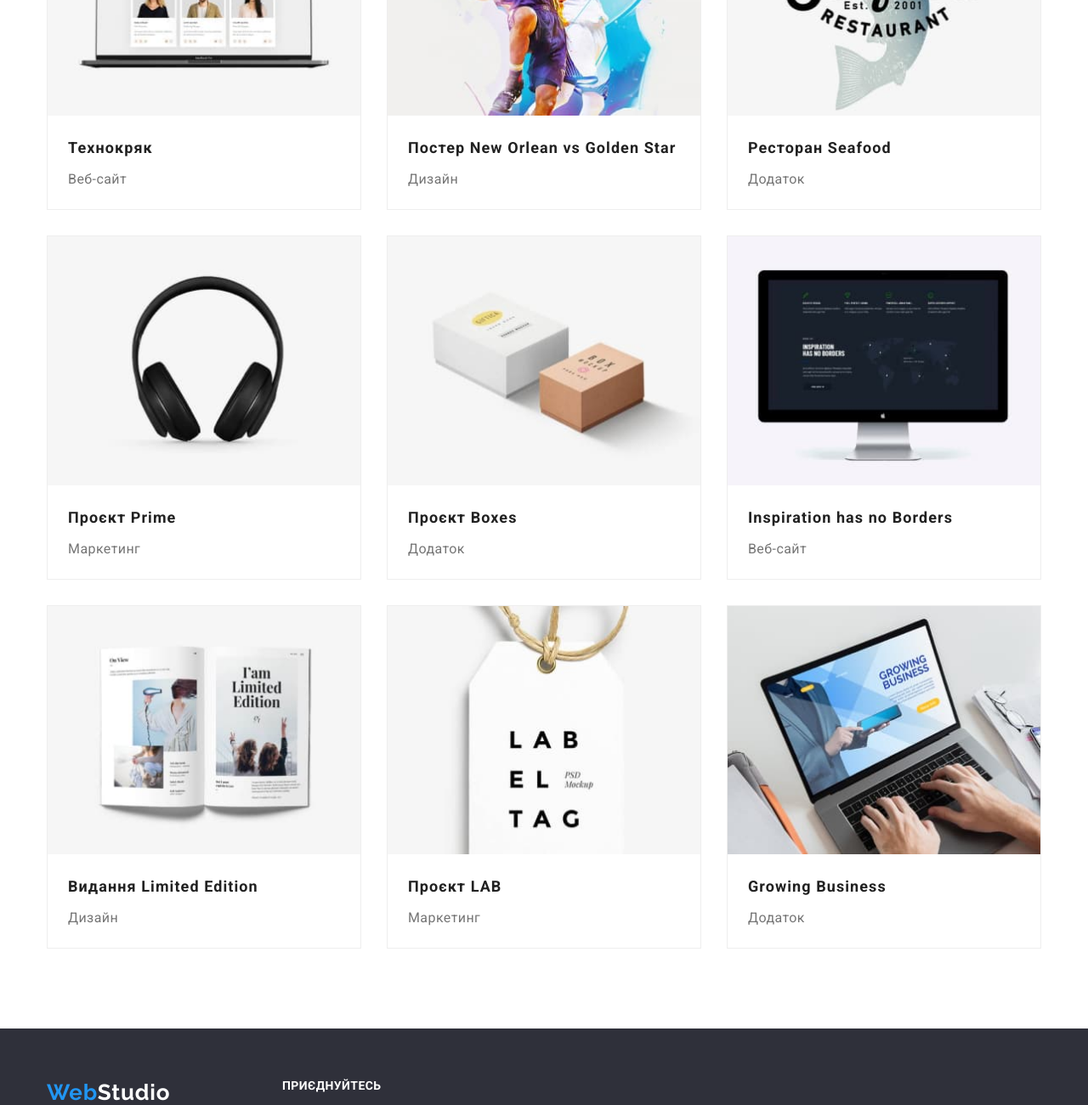
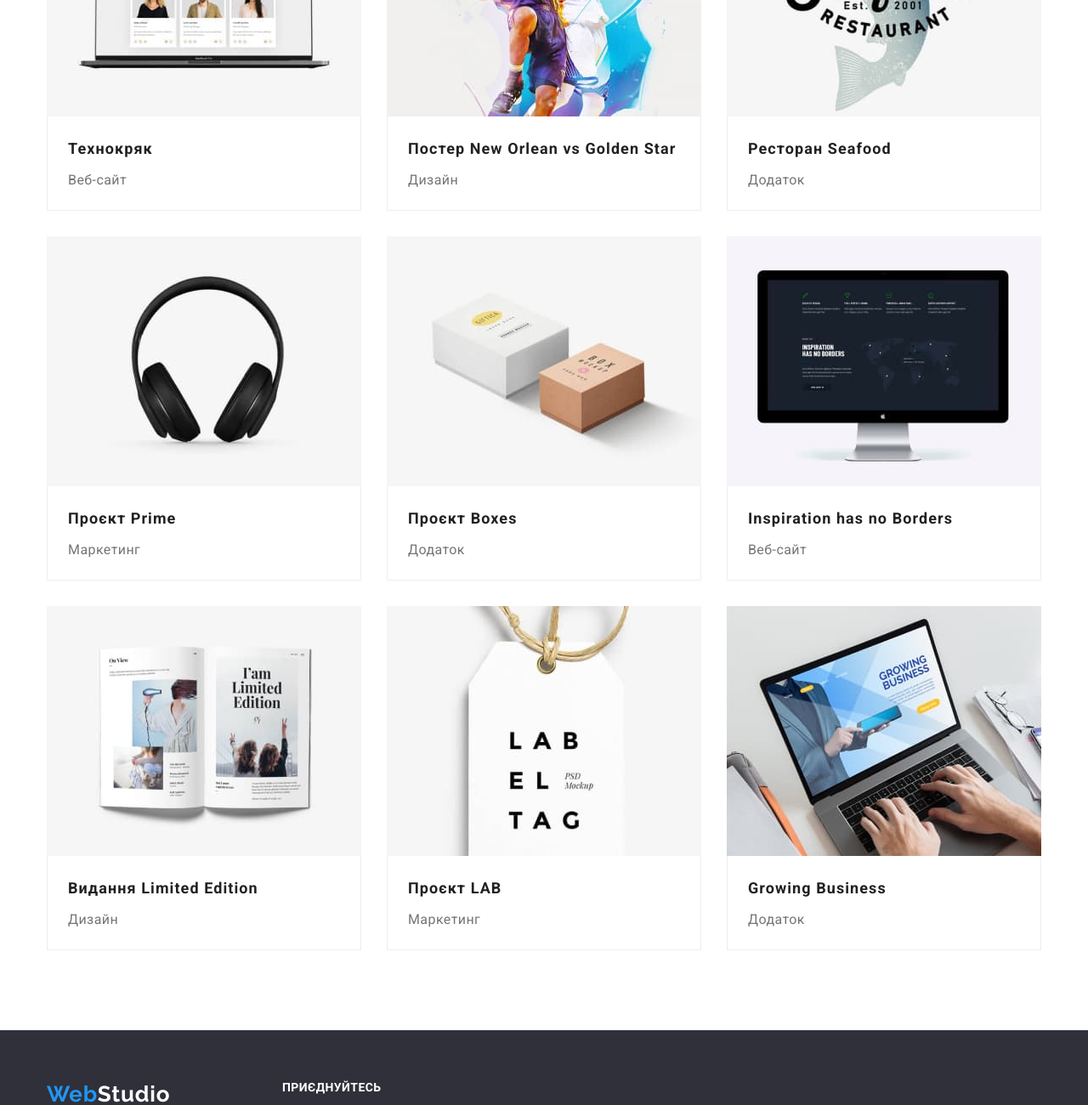
Before and after one commit to Mazurok-M/goit-markup-hw-04, a plain HTML site: page portfolio.html in a window 1280 px wide. Shown: the part 420-1720 px from the top of the page at 85% size. Drawn offline with nearby package versions, Linux system fonts and the light colour scheme.

Commit message:
Виправляє декоративні фекти

```diff
--- a/css/styles.css
+++ b/css/styles.css
@@ -165,7 +165,6 @@ address {
     margin-left: auto;
     margin-right: auto;
 
-
     text-align: center;
 
     background-color: var(--base-color);
@@ -173,8 +172,6 @@ address {
         url(../images/hero.jpg);
     background-repeat: no-repeat;
     background-position:center;
-
-
 }
 
 .title-hero {
@@ -231,7 +228,9 @@ address {
 }
 
 .features-icon-container {
-    padding: 25px 100px;
+    display: flex;
+    justify-content: center;
+    align-items: center;
     margin-bottom: 30px;
     width: 270px;
     height: 120px;
@@ -318,8 +317,6 @@ address {
     display: flex;
     justify-content: center;
     gap: 10px;
-
-
 }
 
 .socials-link {
@@ -331,8 +328,6 @@ address {
     border-radius: 50%;
     fill: var(--icon-main-color);
 }
-
-
 
 .socials-link:hover,
 .socials-link:focus {
@@ -356,7 +351,6 @@ address {
     border: 1px solid var(--icon-main-color);
     border-radius: 4px;
     fill: var(--icon-main-color);
-
 }
 
 .clients-link:hover,
@@ -465,17 +459,24 @@ address {
 .portfolio-items {
     flex-basis: calc((100% - 60px) / 3);
     background-color: var(--primary-white-color);
-    border: 1px solid #EEEEEE;
+
     cursor: pointer;
 }
 
-.portfolio-items:hover,
-.portfolio-items:focus {
+.portfolio-link {
+    display: block;
+}
+
+.portfolio-link:hover,
+.portfolio-link:focus {
     box-shadow: 0px 1px 1px rgba(0, 0, 0, 0.12), 0px 4px 4px rgba(0, 0, 0, 0.06), 1px 4px 6px rgba(0, 0, 0, 0.16);
 }
 
-.portfolio-items>div {
+.portfolio-box {
     padding: 20px 24px;
+    border-right: 1px solid #EEEEEE;
+    border-left: 1px solid #EEEEEE;
+    border-bottom: 1px solid #EEEEEE;
 }
 
 
--- a/portfolio.html
+++ b/portfolio.html
@@ -81,83 +81,103 @@
           </ul>
           <ul class="portfolio-list">
             <li class="portfolio-items">
+              <a class="portfolio-link" href="">
                 <img
                   src="images/website.jpg"
                   alt="Веб-сайт на ноутбуке"
                   width="370"
                 />
-              <div>
+                <div class="portfolio-box">
                   <h2 class="portfolio-name">Технокряк</h2>
                   <p class="portfolio-text">Веб-сайт</p>
-              </div>
+                </div></a
+              >
             </li>
             <li class="portfolio-items">
+              <a class="portfolio-link" href="">
                 <img
                   src="images/poster.jpg"
                   alt="Постер с баскетболистами"
                   width="370"
                 />
-              <div>
-                <h2 class="portfolio-name">Постер New Orlean vs Golden Star</h2>
+                <div class="portfolio-box">
+                  <h2 class="portfolio-name">
+                    Постер New Orlean vs Golden Star
+                  </h2>
                   <p class="portfolio-text">Дизайн</p>
                 </div>
+              </a>
             </li>
             <li class="portfolio-items">
+              <a class="portfolio-link" href="">
                 <img
                   src="images/sheafood.jpg"
                   alt="Эмблема ресторана Seafood"
                   width="370"
                 />
-              <div>
+                <div class="portfolio-box">
                   <h2 class="portfolio-name">Ресторан Seafood</h2>
                   <p class="portfolio-text">Додаток</p>
                 </div>
+              </a>
             </li>
             <li class="portfolio-items">
+              <a class="portfolio-link" href="">
                 <img src="images/headphones.jpg" alt="Наушники" width="370" />
-              <div>
+                <div class="portfolio-box">
                   <h2 class="portfolio-name">Проєкт Prime</h2>
                   <p class="portfolio-text">Маркетинг</p>
                 </div>
+              </a>
             </li>
             <li class="portfolio-items">
+              <a class="portfolio-link" href="">
                 <img src="images/boxes.jpg" alt="Коробки" width="370" />
-              <div>
+                <div class="portfolio-box">
                   <h2 class="portfolio-name">Проєкт Boxes</h2>
                   <p class="portfolio-text">Додаток</p>
                 </div>
+              </a>
             </li>
             <li class="portfolio-items">
+              <a class="portfolio-link" href="">
                 <img src="images/monitor.jpg" alt="Монитор" width="370" />
-              <div>
+                <div class="portfolio-box">
                   <h2 class="portfolio-name">Inspiration has no Borders</h2>
                   <p class="portfolio-text">Веб-сайт</p>
                 </div>
+              </a>
             </li>
             <li class="portfolio-items">
+              <a class="portfolio-link" href="">
                 <img src="images/magazine.jpg" alt="Журнал" width="370" />
-              <div>
+                <div class="portfolio-box">
                   <h2 class="portfolio-name">Видання Limited Edition</h2>
                   <p class="portfolio-text">Дизайн</p>
                 </div>
+              </a>
             </li>
             <li class="portfolio-items">
+              <a class="portfolio-link" href="">
                 <img src="images/label.jpg" alt="Лейбл" width="370" />
-              <div>
+                <div class="portfolio-box">
                   <h2 class="portfolio-name">Проєкт LAB</h2>
                   <p class="portfolio-text">Маркетинг</p>
                 </div>
+              </a>
             </li>
             <li class="portfolio-items">
+              <a class="portfolio-link" href="">
                 <img
                   src="images/laptop.jpg"
                   alt="Ноутбук с бизнес-приложением"
                   width="370"
                 />
-              <div>
+                <div class="portfolio-box">
                   <h2 class="portfolio-name">Growing Business</h2>
                   <p class="portfolio-text">Додаток</p>
                 </div>
+              </a>
             </li>
           </ul>
         </div>
```
Also changed, not shown: index.html (+0 -4 lines). Lines whose indentation alone changed are shown as unchanged.
